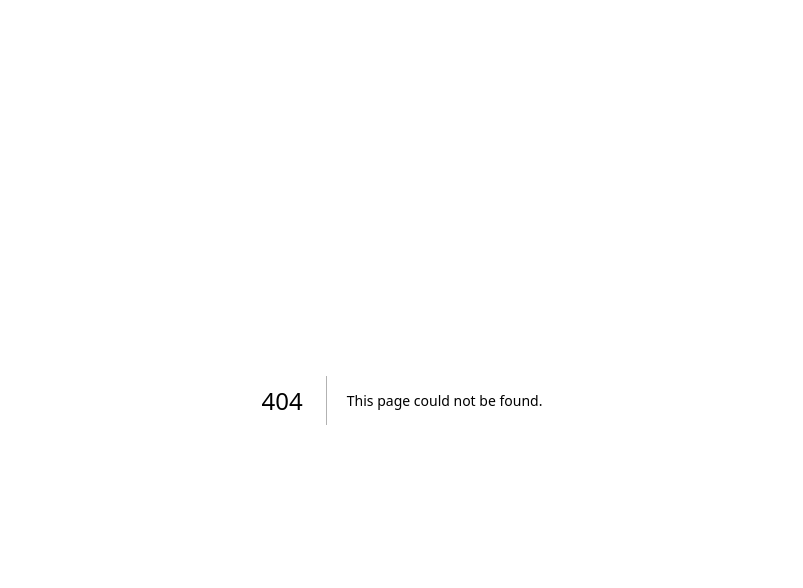
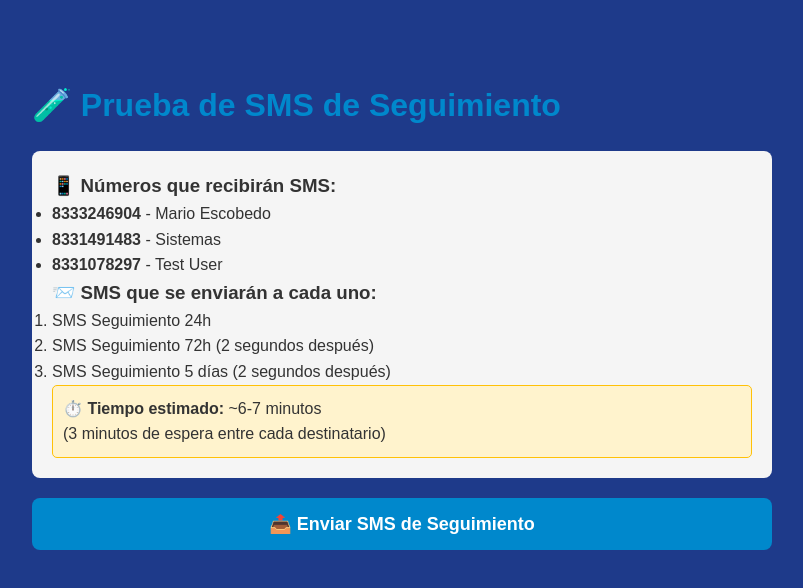
Before and after one commit to winston93-cloud/open_house, a Next.js app: page /prueba-sms-seguimiento in a window 1280 px wide. Before the commit this address had no page. Shown: the top 588 px of the page, without its empty margins (238-1041 px from the left). Built offline with nearby package versions, Linux system fonts and the light colour scheme.

Commit message:
Add: Pagina y endpoint POST con confirmacion para prueba SMS seguimiento

```diff
--- /dev/null
+++ b/app/api/enviar-sms-seguimiento-prueba/route.ts
@@ -0,0 +1,121 @@
+import { NextRequest, NextResponse } from 'next/server';
+import { sendSMS } from '@/lib/sms';
+
+// Forzar ejecución dinámica (NO pre-renderizar en build)
+export const dynamic = 'force-dynamic';
+
+// Mensajes SMS de seguimiento
+function getMensaje24h(): string {
+  return `RECORDATORIO
+
+¡Hola! Te recordamos que estamos disponibles para apoyarte con el proceso de admisión al Instituto Winston Churchill.
+
+Escríbenos por WhatsApp y con gusto te brindamos toda la información necesaria:
+
+• Winston Churchill: https://wa.me/528334378743
+• Educativo Winston: https://wa.me/528333474507`;
+}
+
+function getMensaje72h(): string {
+  return `¿AGENDAMOS UN RECORRIDO?
+
+¡Nos encantaría que conociera nuestro Instituto Winston Churchill!
+
+¿Le gustaría agendar un recorrido por nuestras instalaciones?
+
+Envía un mensaje y te ayudamos a reservar tu visita:
+
+• Winston Churchill: https://wa.me/528334378743
+• Educativo Winston: https://wa.me/528333474507`;
+}
+
+function getMensaje5d(): string {
+  return `DESCUENTO ESPECIAL AL INICIAR TU PROCESO DE ADMISIÓN HOY
+
+¡Aproveche nuestro descuento especial al iniciar su proceso de admisión hoy!
+
+Escríbenos y da el primer paso para formar parte del Instituto Winston Churchill:
+
+• Winston Churchill: https://wa.me/528334378743
+• Educativo Winston: https://wa.me/528333474507`;
+}
+
+// Solo POST - NO GET para evitar ejecución automática
+export async function POST(request: NextRequest) {
+  try {
+    console.log('🧪 [PRUEBA SMS] Iniciando envío de SMS de seguimiento...');
+
+    const destinatarios = [
+      { telefono: '8333246904', nombre: 'Mario Escobedo' },
+      { telefono: '8331491483', nombre: 'Sistemas' },
+      { telefono: '8331078297', nombre: 'Test User' }
+    ];
+
+    const results = [];
+
+    for (const dest of destinatarios) {
+      console.log(`\n📱 [PRUEBA SMS] Enviando seguimientos a ${dest.telefono}...`);
+
+      const smsResults = {
+        telefono: dest.telefono,
+        nombre: dest.nombre,
+        sms24h: false,
+        sms72h: false,
+        sms5d: false
+      };
+
+      // 1. SMS de 24 horas
+      console.log(`📤 [PRUEBA SMS] Enviando SMS 24h a ${dest.telefono}...`);
+      const result24h = await sendSMS(dest.telefono, getMensaje24h());
+      smsResults.sms24h = result24h.success || false;
+      console.log(`${result24h.success ? '✅' : '❌'} [PRUEBA SMS] SMS 24h: ${result24h.success ? 'Enviado' : 'Falló'}`);
+
+      // Esperar 2 segundos entre SMS
+      await new Promise(resolve => setTimeout(resolve, 2000));
+
+      // 2. SMS de 72 horas
+      console.log(`📤 [PRUEBA SMS] Enviando SMS 72h a ${dest.telefono}...`);
+      const result72h = await sendSMS(dest.telefono, getMensaje72h());
+      smsResults.sms72h = result72h.success || false;
+      console.log(`${result72h.success ? '✅' : '❌'} [PRUEBA SMS] SMS 72h: ${result72h.success ? 'Enviado' : 'Falló'}`);
+
+      await new Promise(resolve => setTimeout(resolve, 2000));
+
+      // 3. SMS de 5 días
+      console.log(`📤 [PRUEBA SMS] Enviando SMS 5 días a ${dest.telefono}...`);
+      const result5d = await sendSMS(dest.telefono, getMensaje5d());
+      smsResults.sms5d = result5d.success || false;
+      console.log(`${result5d.success ? '✅' : '❌'} [PRUEBA SMS] SMS 5 días: ${result5d.success ? 'Enviado' : 'Falló'}`);
+
+      results.push(smsResults);
+
+      // Esperar 3 minutos antes del siguiente destinatario (excepto el último)
+      const esUltimo = destinatarios.indexOf(dest) === destinatarios.length - 1;
+      if (!esUltimo) {
+        console.log(`⏳ [PRUEBA SMS] Esperando 3 minutos antes del siguiente destinatario...`);
+        await new Promise(resolve => setTimeout(resolve, 180000)); // 3 minutos = 180000ms
+      }
+    }
+
+    console.log(`\n✅ [PRUEBA SMS] Proceso completado`);
+
+    return NextResponse.json({
+      success: true,
+      message: 'SMS de seguimiento enviados',
+      enviados: results.length,
+      detalles: results,
+      timestamp: new Date().toISOString()
+    });
+
+  } catch (error) {
+    console.error('❌ [PRUEBA SMS] Error enviando SMS:', error);
+    return NextResponse.json(
+      {
+        success: false,
+        error: 'Error al enviar SMS',
+        details: error instanceof Error ? error.message : 'Error desconocido'
+      },
+      { status: 500 }
+    );
+  }
+}
--- /dev/null
+++ b/app/prueba-sms-seguimiento/page.tsx
@@ -0,0 +1,163 @@
+'use client';
+
+import { useState } from 'react';
+
+export default function PruebaSMSSeguimiento() {
+  const [loading, setLoading] = useState(false);
+  const [result, setResult] = useState<any>(null);
+  const [error, setError] = useState<string | null>(null);
+
+  const handleEnviar = async () => {
+    if (!confirm('¿Estás seguro de enviar los 9 SMS de seguimiento (3 a cada número)?')) {
+      return;
+    }
+
+    setLoading(true);
+    setError(null);
+    setResult(null);
+
+    try {
+      const response = await fetch('/api/enviar-sms-seguimiento-prueba', {
+        method: 'POST',
+        headers: {
+          'Content-Type': 'application/json',
+        },
+      });
+
+      const data = await response.json();
+
+      if (response.ok) {
+        setResult(data);
+      } else {
+        setError(data.error || 'Error al enviar SMS');
+      }
+    } catch (err) {
+      setError('Error de conexión');
+    } finally {
+      setLoading(false);
+    }
+  };
+
+  return (
+    <div style={{
+      maxWidth: '800px',
+      margin: '50px auto',
+      padding: '30px',
+      fontFamily: 'Arial, sans-serif'
+    }}>
+      <h1 style={{ color: '#0088CC', marginBottom: '20px' }}>
+        🧪 Prueba de SMS de Seguimiento
+      </h1>
+
+      <div style={{
+        backgroundColor: '#f5f5f5',
+        padding: '20px',
+        borderRadius: '8px',
+        marginBottom: '20px'
+      }}>
+        <h3>📱 Números que recibirán SMS:</h3>
+        <ul>
+          <li><strong>8333246904</strong> - Mario Escobedo</li>
+          <li><strong>8331491483</strong> - Sistemas</li>
+          <li><strong>8331078297</strong> - Test User</li>
+        </ul>
+
+        <h3>📨 SMS que se enviarán a cada uno:</h3>
+        <ol>
+          <li>SMS Seguimiento 24h</li>
+          <li>SMS Seguimiento 72h (2 segundos después)</li>
+          <li>SMS Seguimiento 5 días (2 segundos después)</li>
+        </ol>
+
+        <p style={{
+          backgroundColor: '#fff3cd',
+          padding: '10px',
+          borderRadius: '5px',
+          border: '1px solid #ffc107'
+        }}>
+          ⏱️ <strong>Tiempo estimado:</strong> ~6-7 minutos<br/>
+          (3 minutos de espera entre cada destinatario)
+        </p>
+      </div>
+
+      <button
+        onClick={handleEnviar}
+        disabled={loading}
+        style={{
+          backgroundColor: loading ? '#cccccc' : '#0088CC',
+          color: 'white',
+          padding: '15px 30px',
+          fontSize: '18px',
+          border: 'none',
+          borderRadius: '8px',
+          cursor: loading ? 'not-allowed' : 'pointer',
+          width: '100%',
+          fontWeight: 'bold'
+        }}
+      >
+        {loading ? '⏳ Enviando SMS... (No cierres esta ventana)' : '📤 Enviar SMS de Seguimiento'}
+      </button>
+
+      {loading && (
+        <div style={{
+          marginTop: '20px',
+          padding: '15px',
+          backgroundColor: '#e3f2fd',
+          borderRadius: '8px',
+          textAlign: 'center'
+        }}>
+          <p style={{ margin: 0, color: '#1976d2' }}>
+            ⏳ <strong>Proceso en curso...</strong><br/>
+            Esto puede tomar varios minutos. Por favor, no cierres esta ventana.
+          </p>
+        </div>
+      )}
+
+      {error && (
+        <div style={{
+          marginTop: '20px',
+          padding: '15px',
+          backgroundColor: '#ffebee',
+          borderRadius: '8px',
+          color: '#c62828'
+        }}>
+          <h3>❌ Error:</h3>
+          <p>{error}</p>
+        </div>
+      )}
+
+      {result && (
+        <div style={{
+          marginTop: '20px',
+          padding: '20px',
+          backgroundColor: result.success ? '#e8f5e9' : '#ffebee',
+          borderRadius: '8px'
+        }}>
+          <h3 style={{ color: result.success ? '#2e7d32' : '#c62828' }}>
+            {result.success ? '✅ SMS Enviados' : '❌ Error'}
+          </h3>
+
+          {result.detalles && result.detalles.map((dest: any, index: number) => (
+            <div key={index} style={{
+              marginBottom: '15px',
+              padding: '10px',
+              backgroundColor: 'white',
+              borderRadius: '5px'
+            }}>
+              <strong>📱 {dest.telefono} - {dest.nombre}</strong>
+              <ul style={{ margin: '5px 0', paddingLeft: '20px' }}>
+                <li>SMS 24h: {dest.sms24h ? '✅ Enviado' : '❌ Falló'}</li>
+                <li>SMS 72h: {dest.sms72h ? '✅ Enviado' : '❌ Falló'}</li>
+                <li>SMS 5 días: {dest.sms5d ? '✅ Enviado' : '❌ Falló'}</li>
+              </ul>
+            </div>
+          ))}
+
+          <p style={{ marginTop: '15px', fontSize: '14px', color: '#666' }}>
+            📅 Enviado: {new Date().toLocaleString('es-MX')}
+          </p>
+        </div>
+      )}
+    </div>
+  );
+}
```
